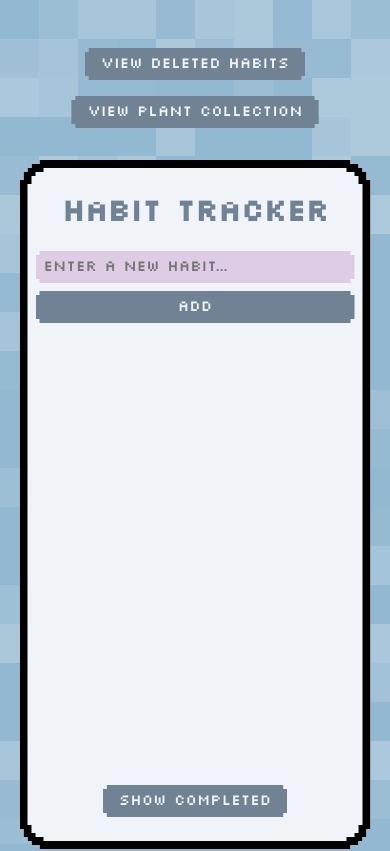
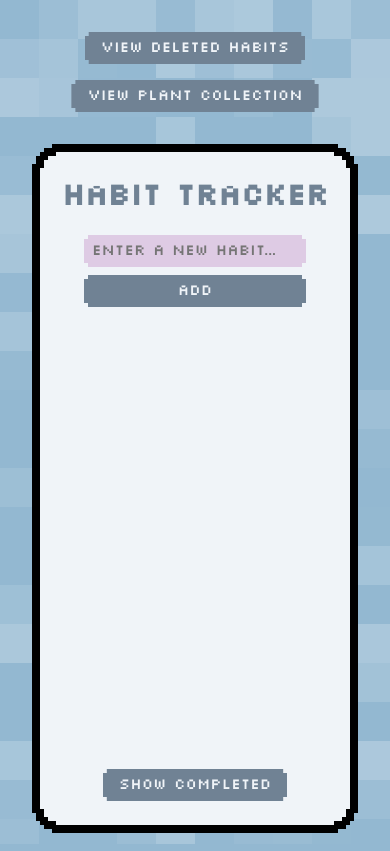
Before and after one commit to rigelle-cruz/habit-tracker, a React (Vite) app: page /habits in a window 390 px wide. Shown: the top 851 px of the page. Built offline with nearby package versions, Linux system fonts and the light colour scheme.

Commit message:
Make habit tracker list fully responsive

```diff
--- a/src/App.css
+++ b/src/App.css
@@ -10,17 +10,95 @@
  * 6. Habit List
  * 7. Plant Section
  * 8. Deleted Habits
- * 9. Media Queries
+ * 9. Completed State
+ * 10. Media Queries
  */
 
 /* ========== 1. Global Styles ========== */
-#root {
-	margin: 1rem;
-	text-align: center;
-	min-width: 300px;
-	flex-wrap: wrap;
+*,
+*::before,
+*::after {
+	box-sizing: border-box;
 }
 
+body {
+	margin: 0;
+	padding: 0;
+	overflow-x: hidden;
+	font-family: 'Silkscreen', sans-serif;
+}
+
+#root {
+	margin: 0;
+	text-align: center;
+	width: 100%;
+	overflow-x: hidden;
+}
+
+/* ========== 2. Navigation ========== */
+.navigation {
+	display: flex;
+	justify-content: center;
+	align-items: center;
+	text-align: center;
+	gap: 1rem;
+	margin-top: 2rem;
+}
+
+/* ========== 3. Habit Tracker ========== */
+.habit-tracker-container {
+	display: flex;
+	flex-direction: row;
+	justify-content: center;
+	align-items: flex-start;
+	gap: 1rem;
+	margin: 2rem;
+	width: 100%;
+	transition: all 0.3s ease;
+	flex-wrap: wrap; /
+}
+
+.habit-container,
+.plant-section {
+	padding: 0.5rem;
+	height: auto;
+	width: 50%;
+	max-width: 50%;
+	min-width: 320px;
+	background-color: var(--primary-color);
+	box-sizing: border-box;
+	box-shadow: 0 4px 8px rgba(0, 0, 0, 0.1);
+	display: flex;
+	flex-direction: column;
+	align-items: center;
+	justify-content: flex-start;
+	transition: width 0.3s ease;
+}
+
+.completed-button {
+	margin: 1rem;
+}
+
+/* ========== 4. Input Group ========== */
+.input-group {
+	display: flex;
+	flex-direction: row;
+	justify-content: center;
+	margin-bottom: 1.5rem;
+}
+
+input[type='text'] {
+	border: none;
+	outline: none;
+	padding: 0.5rem;
+	font-size: 1rem;
+	background-color: var(--secondary-color);
+	color: var(--text-color);
+	font-family: 'Silkscreen', sans-serif;
+	margin-right: 0.5rem;
+}
+
+/* ========== 5. Buttons ========== */
 button {
 	border: none;
 	padding: 0.5rem 1rem;
@@ -43,65 +121,6 @@ button:hover {
 	justify-content: center;
 }
 
-/* ========== 2. Navigation ========== */
-.navigation {
-	display: flex;
-	justify-content: center;
-	align-items: center;
-	text-align: center;
-	gap: 1rem;
-	margin-top: 2rem;
-}
-
-/* ========== 3. Habit Tracker ========== */
-.habit-tracker-container {
-	display: flex;
-	flex-direction: row;
-	justify-content: center;
-	align-items: center;
-	gap: 1rem;
-	margin: 2rem;
-}
-
-.habit-container {
-	box-sizing: border-box;
-	padding: 0.5rem;
-}
-
-.habit-container {
-	height: 100%;
-	width: 100%;
-	max-width: 50vh;
-	min-width: 300px;
-	background-color: var(--primary-color);
-	box-shadow: 0 4px 8px rgba(0, 0, 0, 0.1);
-}
-
-/* Completed Button Position */
-.completed-button {
-	margin: 1rem;
-}
-
-/* ========== 4. Input Group ========== */
-.input-group {
-	display: flex;
-	flex-direction: row;
-	justify-content: center;
-	margin-bottom: 1.5rem;
-}
-
-input[type='text'] {
-	border: none;
-	outline: none;
-	padding: 0.5rem;
-	font-size: 1rem;
-	background-color: var(--secondary-color);
-	color: var(--text-color);
-	font-family: 'Silkscreen', sans-serif;
-	margin-right: 0.25rem;
-}
-
-/* ========== 5. Buttons ========== */
 button,
 .completed-button {
 	font-family: 'Silkscreen', sans-serif;
@@ -122,6 +141,7 @@ button:hover,
 	overflow-y: auto;
 	min-height: 50vh;
 	max-height: 50vh;
+	width: 100%;
 }
 
 .habit-item {
@@ -166,15 +186,16 @@ button:hover,
 	justify-content: center;
 	align-items: center;
 	height: 100%;
-	width: 50vh;
-	max-width: 50vh;
-	min-width: 300px;
-
+	width: 50%;
+	max-width: 50%;
+	min-width: 320px;
 	background-color: var(--primary-color);
+	box-sizing: border-box;
+	transition: width 0.3s ease;
 }
 
 .plant-section img {
-	max-width: 65%;
+	max-width: 100%;
 	height: auto;
 }
 
@@ -219,27 +240,25 @@ button:hover,
 }
 
 /* ========== 10. Media Queries ========== */
-
 /* Medium Screens */
 @media (max-width: 800px) {
 	.habit-tracker-container {
-		display: flex;
 		flex-direction: column;
 		align-items: center;
-		justify-content: center;
-		margin: 2rem;
+		width: 100%;
+		margin: 2rem auto;
 	}
 
 	.page-container,
 	.habit-tracker-container {
-		min-width: 200px;
-		max-width: 100vw;
+		width: 100%;
 		padding: 0 1rem;
 	}
 
 	.habit-container,
 	.plant-section {
-		max-width: 90%;
+		max-width: 70%;
+		width: 100%;
 		margin-bottom: 1rem;
 	}
 
@@ -249,16 +268,38 @@ button:hover,
 
 	.habit-list {
 		max-height: 45vh;
+		width: 100%;
 	}
 }
 
-@media (max-width: 580px) {
+/* Smaller Screens */
+@media (max-width: 622px) {
+
+	.habit-container,
+	.plant-section {
+		width: 100%;
+		max-width: 100%;
+	}
+}
+
+/* Extra Small Screens */
+@media (max-width: 454px) {
 	.input-group {
 		flex-direction: column;
 		gap: 0.5rem;
 	}
 
-	input[type='text'] {
-		margin-right: 0;
+  input[type='text'] {
+    margin-right: 0rem;
+}
+
+}
+
+/* Large Screens (Desktop) */
+@media (min-width: 1200px) {
+	.habit-container,
+	.plant-section {
+		width: 35%;
+		max-width: 50%;
 	}
 }
```
